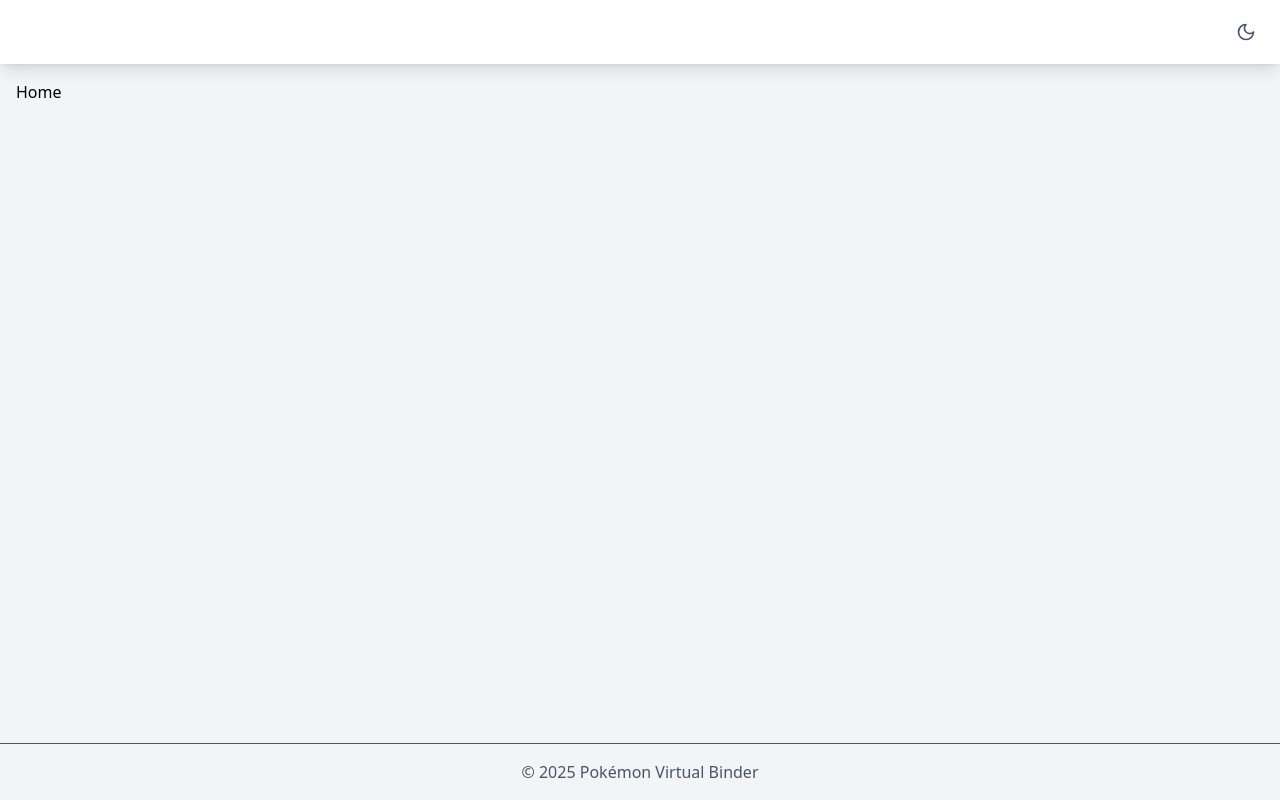
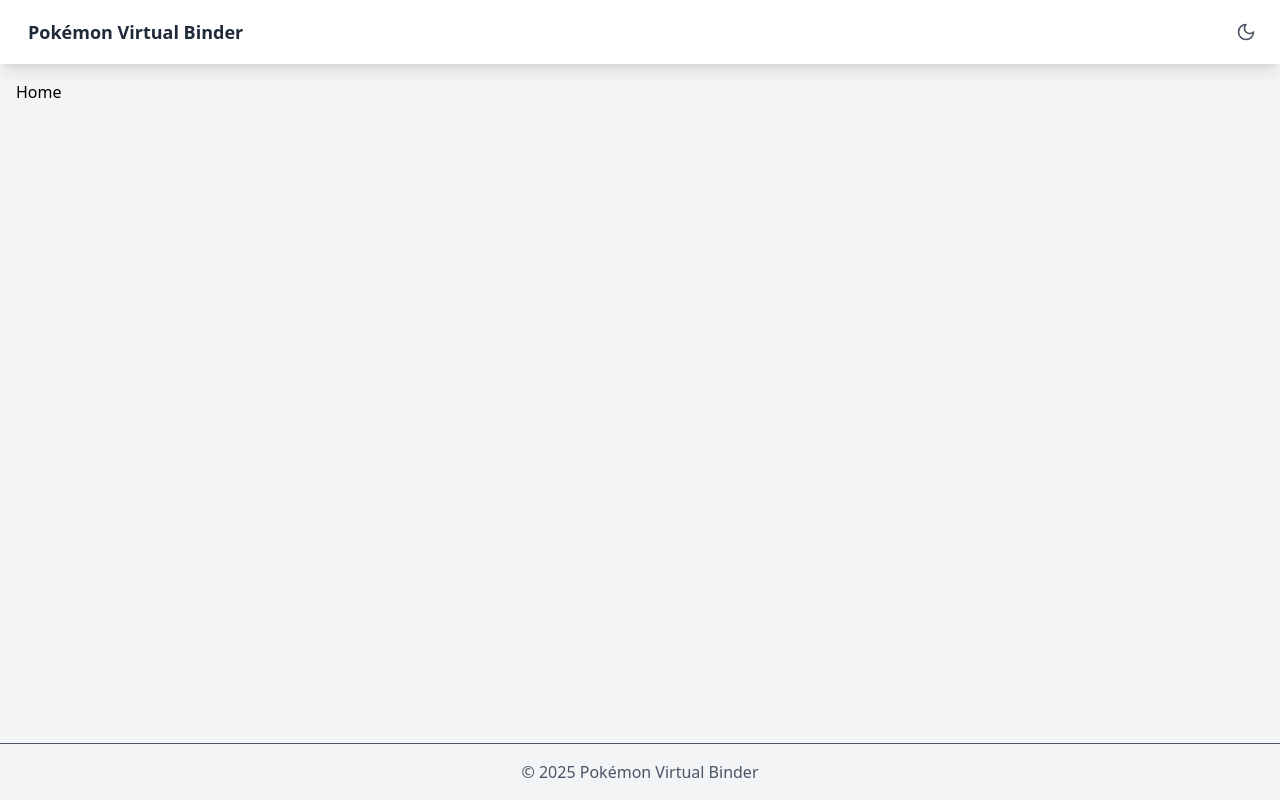
Before and after one commit to SantinoPetrovic/poke-binder-frontend, a React app: page / in a window 1280 px wide. Built offline with nearby package versions, Linux system fonts and the light colour scheme; no server answers.

Commit message:
aria labels & Cursor pointer for Navbar

```diff
--- a/src/components/Navbar.tsx
+++ b/src/components/Navbar.tsx
@@ -14,14 +14,16 @@ const Navbar: React.FC = () => {
           <div className="flex space-x-4 items-center">
             <button
               onClick={() => navigate('/')}
-              className="text-gray-800 dark:text-white hover:text-blue-600 dark:hover:text-blue-400 px-3 py-2 rounded-md text-sm font-medium transition-colors duration-200"
+              className="cursor-pointer text-gray-800 dark:text-white hover:text-blue-600 dark:hover:text-blue-400 px-3 py-2 rounded-md text-sm font-medium transition-colors duration-200"
             >
+              <span className="text-lg font-semibold">Pokémon Virtual Binder</span>
             </button>
           </div>
 
           <div className="flex items-center space-x-4">
             <button
               onClick={toggleTheme}
+              aria-label="Toggle dark mode"
               className="p-2 rounded-full hover:bg-gray-200 dark:hover:bg-gray-700 transition-colors duration-200"
             >
               {isDark ? (
```
